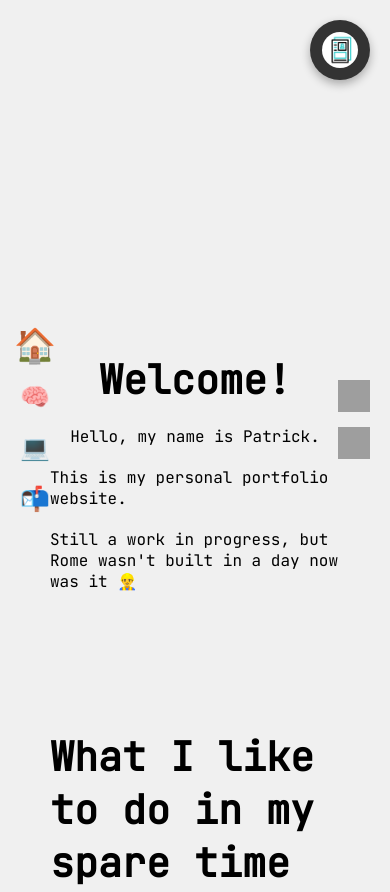
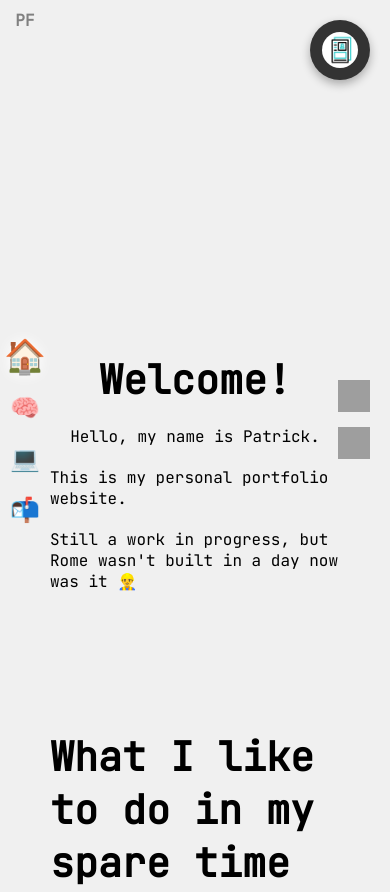
Before and after one commit to patrick-fitzs/patrick-fitzs.github.io.old, a plain HTML site: page index.html in a window 390 px wide. Shown: the top 892 px of the page. Drawn offline with Linux system fonts and the light colour scheme; grey boxes are pictures that could not be loaded; a script that the page names is missing.

Commit message:
Fixed sidebar not being in a column. Added glow effects on icons and other hover effects for more life and interactivity. Mobile adaptation yet to be fixed.

```diff
--- a/index.html
+++ b/index.html
@@ -11,18 +11,21 @@
 
 
 <body>
+<!--///////////////////////////////////////////////-->
+<!-- Side Nav -->
+<nav class="side-nav">
+    <div class="nav-initials">PF</div>
 
-<!--///////////////////////////////////////////////-->
-  <!-- Side Nav -->
-  <nav class="side-nav">
-    <a href="#intro" class="nav-icon active">🏠</a>
-    <a href="#sidestep" class="nav-icon">🧠</a>
-    <a href="#skills-experience" class="nav-icon">💻</a>
-    <a href="#projects" class="nav-icon">📬</a>
-  </nav>
+    <div class="nav-links">
+        <a href="#intro" class="nav-icon active" title="Top of page">🏠</a>
+        <a href="#sidestep" class="nav-icon" title="Interests">🧠</a>
+        <a href="#skills-experience" class="nav-icon" title="Experience">💻</a>
+        <a href="#projects" class="nav-icon" title="Projects">📬</a>
+    </div>
+</nav>
 
 
-    <div class="floating-icons">
+<div class="floating-icons">
         <a href="https://github.com/patrick-fitzs" target="_blank">
             <img src="https://cdn-icons-png.flaticon.com/512/25/25231.png" alt="GitHub">
         </a>
--- a/style.css
+++ b/style.css
@@ -30,16 +30,19 @@ body {
 /*}*/
 
 
-/* Side nav styling */
+/* #################### Side nav styling #################### */
 .side-nav {
   position: fixed;
-  top: 50%;
-  left: 20px;
-  transform: translateY(-50%);
+  top: 0;
+  left: 10px;
+  height: 100vh;
   display: flex;
   flex-direction: column;
-  gap: 20px;
+  align-items: center;
+  justify-content: flex-start; /* Make sure children stack from the top */
+  padding-top: 10px;
   z-index: 999;
+  background: none;
 }
 
 .nav-icon {
@@ -50,11 +53,30 @@ body {
 }
 
 .nav-icon.active {
-  color: #00ffe7;
-  transform: scale(1.4);
+    transform: scale(1.4);
+    text-shadow: 0 0 10px white;
 }
 
+.nav-icon:hover {
+    transform: scale(1.4);
+    text-shadow: 0 0 10px white;
+}
 
+.nav-links {
+  display: flex;
+  flex-direction: column;
+  align-items: center;
+  margin-top: 300px; /* This pushes icons down from the initials */
+  gap: 20px;
+}
+
+.nav-initials {
+  font-size: 16px;
+  font-weight: bold;
+  color: gray;
+  font-family: 'JetBrains Mono', monospace;
+  margin-bottom: 10px;
+}
 
 
 
```
